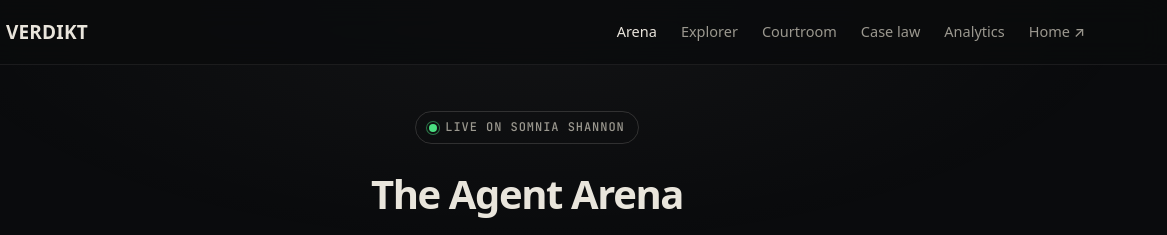
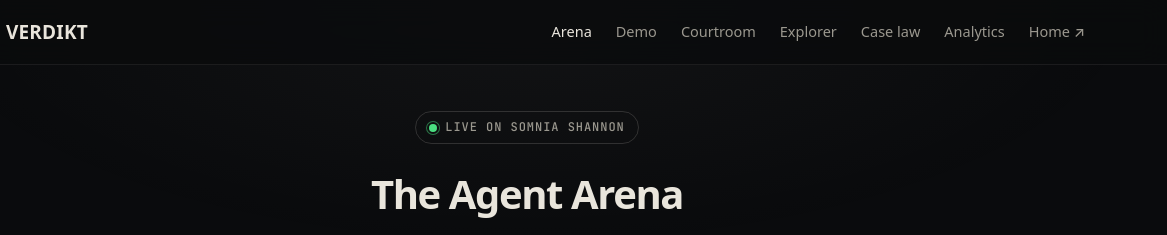
Before and after one commit to Ridwannurudeen/verdikt, a plain HTML site: page ui/arena.html in a window 1280 px wide. Shown: the top 235 px of the page, 113-1280 px from the left. Drawn offline with Linux system fonts and the light colour scheme; a web font is replaced by a local one.

Commit message:
Add missing Demo link to Arena nav (was unreachable from the app entry page) (#43)

```diff
--- a/ui/arena.html
+++ b/ui/arena.html
@@ -946,8 +946,9 @@
         >
         <div class="nav-links">
           <a class="active" href="arena.html">Arena</a>
+          <a href="./">Demo</a>
+          <a href="courtroom.html">Courtroom</a>
           <a href="explorer.html">Explorer</a>
-          <a href="courtroom.html">Courtroom</a>
           <a href="caselaw.html">Case law</a>
           <a href="analytics.html">Analytics</a>
           <a href="/">Home ↗</a>
```
